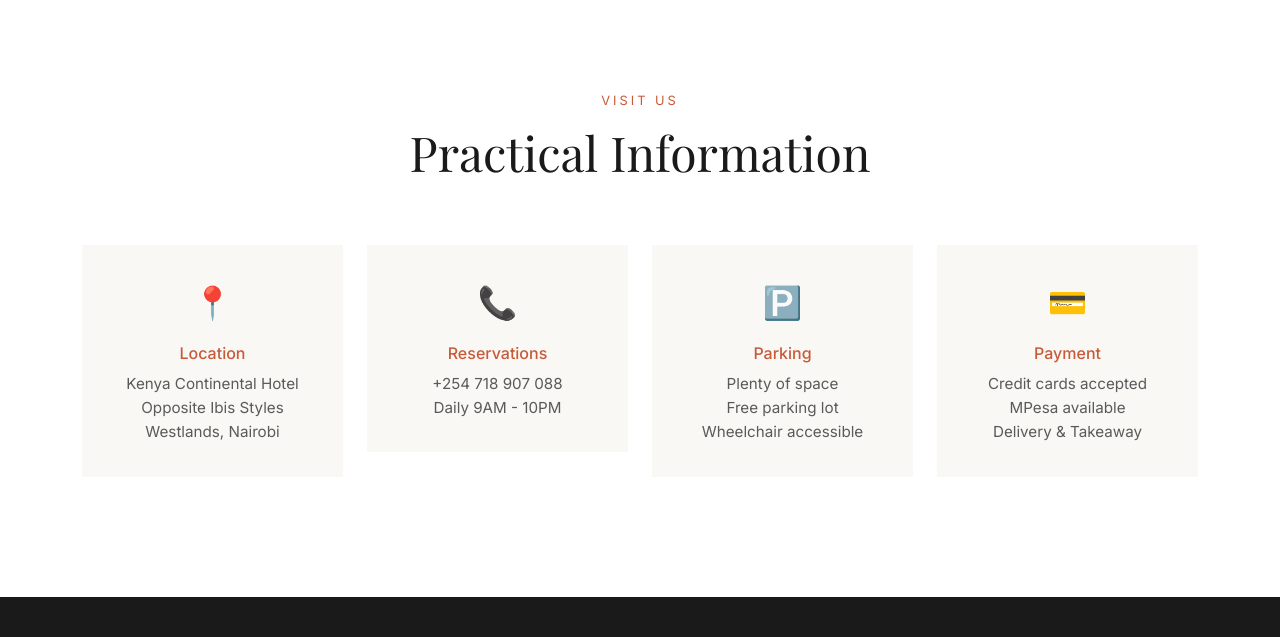
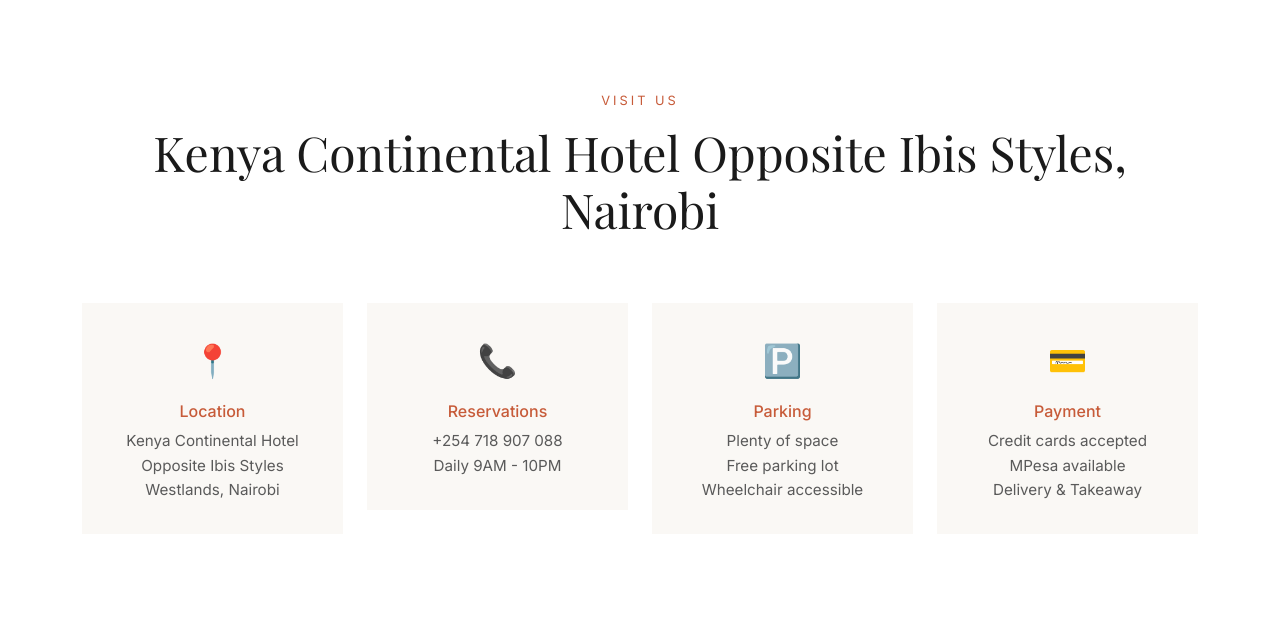
Before and after one commit to MaximusGunius/K-osewe, a plain HTML site: page index.html in a window 1280 px wide. Shown: the part 2940-3577 px from the top of the page. Drawn offline with nearby package versions, Linux system fonts and the light colour scheme.

Commit message:
Update section title with hotel address

```diff
--- a/index.html
+++ b/index.html
@@ -186,7 +186,7 @@
         <div class="container">
             <div class="section-header reveal">
                 <p class="section-subtitle">Visit Us</p>
-                <h2 class="section-title serif">Practical Information</h2>
+                <h2 class="section-title serif">Kenya Continental Hotel Opposite Ibis Styles, Nairobi</h2>
             </div>
             <div class="row g-4">
                 <div class="col-6 col-md-3 reveal">
```
